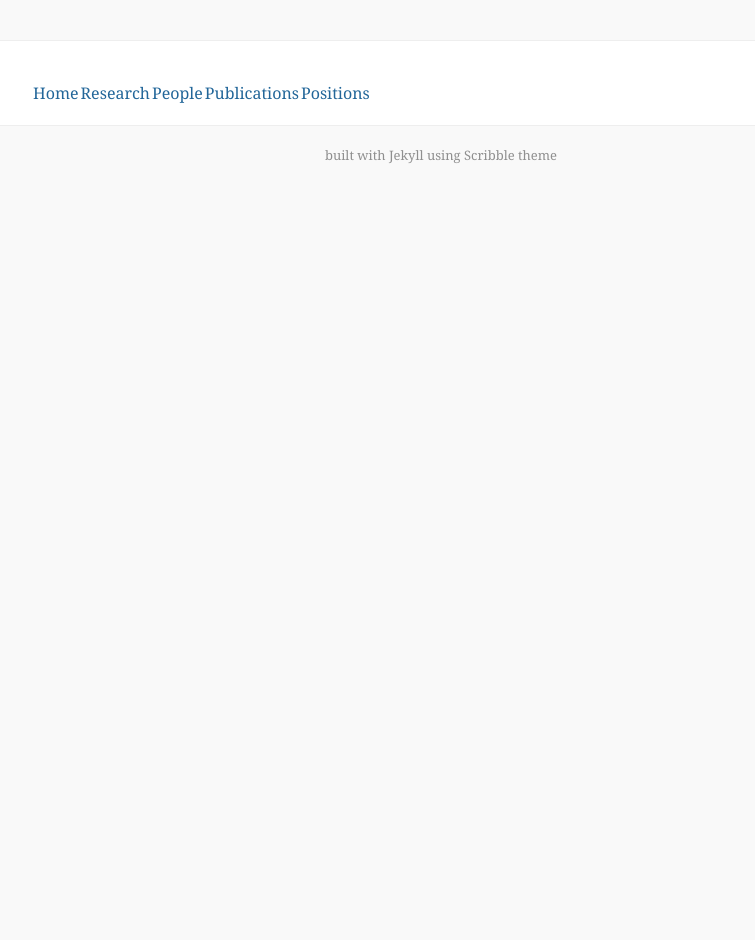
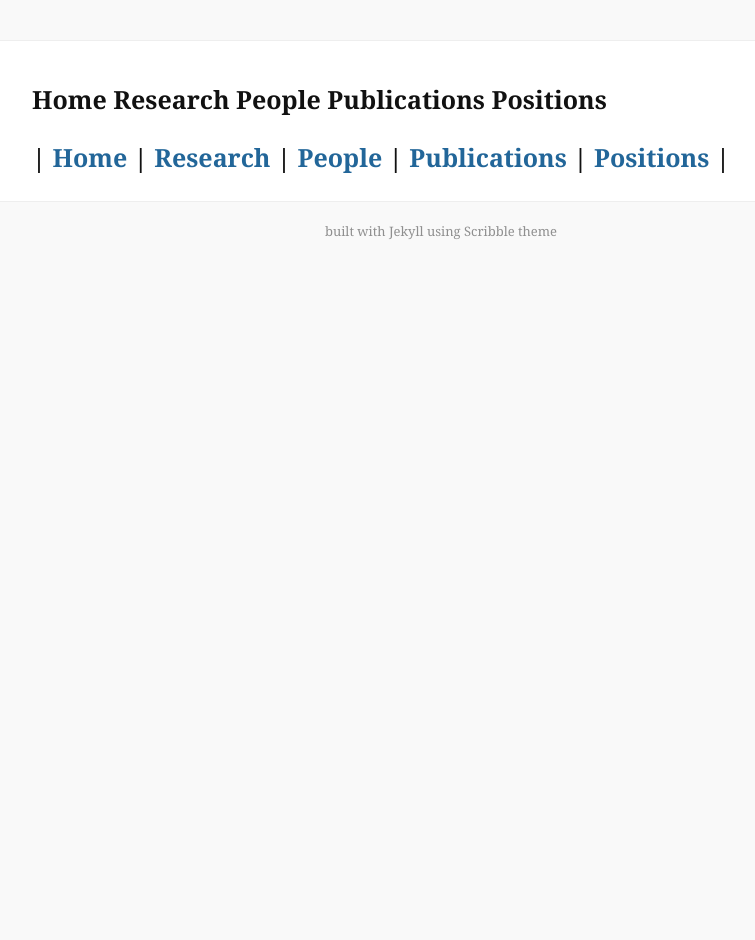
Before and after one commit to comatphys/comatphys.github.io, a Jekyll site: the page built from cv_md/header.md, in a window 1280 px wide. Shown: the whole page, without its empty margins (199-954 px from the left). Built offline with Jekyll 4.4.1, drawn with Linux system fonts in a browser that asks for light colours; our own code applies the rules of GitHub Pages for plain Markdown files; comment, search, counter and statistics services are not loaded.

Commit message:
Update header.md

```diff
--- a/cv_md/header.md
+++ b/cv_md/header.md
@@ -1 +1 @@
-| [Home](/index.md) | [Research](/index.md) | [People](/index.md) | [Publications](/index.md) | [Positions](/index.md) |
+# | [Home](/index.md) | [Research](/index.md) | [People](/index.md) | [Publications](/index.md) | [Positions](/index.md) |
```
